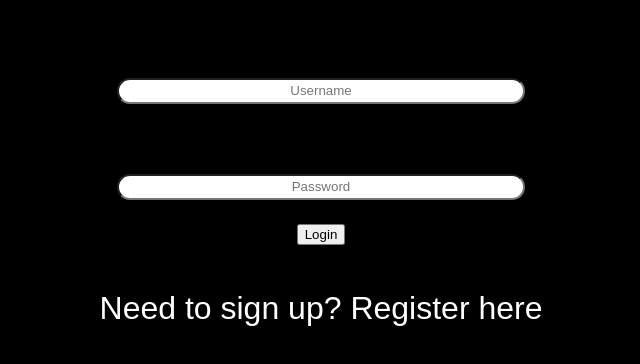
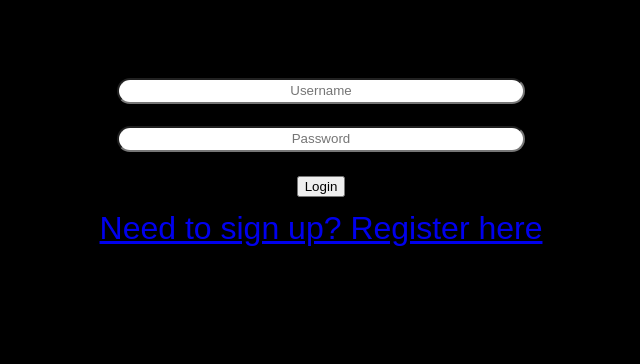
Before and after one commit to devhassanmahmood/Test-fronted, a React app: page / in a window 1280 px wide. Shown: the top 364 px of the page, without its empty margins (319-959 px from the left). Built offline with nearby package versions, Linux system fonts and the light colour scheme; the HTML template or start-up script is replaced by a standard one; a web font is replaced by a local one.

Commit message:
routing && auth

```diff
--- a/src/components/App.js
+++ b/src/components/App.js
@@ -13,10 +13,13 @@ import { HashRouter as Router, Switch, Route, Redirect, Link } from "react-route
 class App extends Component {
   render() {
     return (
+      <Route>
       <Switch>
-            <Route path="/home/:id" component={Dashboard}/>
+            <Route path="/home" component={Dashboard}/>
+            <Route path="/register" component={Register}/>
             <Route  path="/" component={Login}/>
       </Switch>
+    </Route>
     );
   }
 }
--- a/src/components/Dashboard.js
+++ b/src/components/Dashboard.js
@@ -1,5 +1,11 @@
 import React from 'react'
 import PropTypes from 'prop-types'
+import VideoContainer from './VideoContainer';
+import Clock from './Clock';
+// import News from './News';
+import Spotify from './Spotify';
+import Login from './Login';
+import Register from './Register';
 
 class Dashboard extends React.Component {
   render () {
--- a/src/components/Login.js
+++ b/src/components/Login.js
@@ -1,69 +1,57 @@
-import React, { Component } from 'react';
-import { HashRouter as Router, Switch, Route, Redirect, Link } from "react-router-dom";
-
+import React, {Component} from 'react';
+import {HashRouter as Router, Switch, Route, Redirect, Link} from "react-router-dom";
 
 class Login extends Component {
   constructor(props) {
     super(props);
     this.state = {
       username: "",
-    password: "",
+      password: ""
     }
     this.handleChange = this.handleChange.bind(this);
     this.handleSubmit = this.handleSubmit.bind(this);
   }
-  handleChange(event){
+  handleChange(event) {
     this.setState({
-      [event.target.name]: event.target.value,
+      [event.target.name]: event.target.value
     })
   }
 
-  handleSubmit(event){
+  handleSubmit(event) {
     event.preventDefault();
     const body = this.state
-    fetch("http://localhost:3000/api/v1/sessions",
-      {
+    fetch("http://localhost:3000/api/v1/sessions", {
       method: "POST",
       headers: {
         "Content-Type": "application/json"
       },
       body: JSON.stringify(body)
-      }
-    )
-    .then(res => res.json())
-    .then(json => {
-      console.log("json", json)
+    }).then(res => res.json()).then(json => {
+      if (json.status == "accepted") {
       localStorage.setItem('token', json.token);
       localStorage.setItem('id', json.id);
       this.props.history.push("/home")
+    } else {
+      alert("Not Today, buddy")
+    }
     })
   }
 
   render() {
     console.log(this.props);
-    return (
-      <div className="login">
+    return (<div className="login">
       <form onSubmit={this.handleSubmit}>
-          <center><input
-            type="text"
-            name="username"
-            placeholder="Username"
-            onChange={this.handleChange}
-            value={this.state.username}
-          /></center>
+        <center><input type="text" name="username" placeholder="Username" onChange={this.handleChange} value={this.state.username}/>
         <br></br>
-          <center><input
-            type="password"
-            name="password"
-            placeholder="Password"
-            onChange={this.handleChange}
-            value={this.state.password}
-          /></center>
-          <center><button type="submit">Login</button></center>
+        <input type="password" name="password" placeholder="Password" onChange={this.handleChange} value={this.state.password}/></center>
+        <center>
+          <button type="submit">Login</button>
+        </center>
       </form>
-        <center><p>Need to sign up? Register here</p></center>
-      </div>
-    )
+      <center>
+        <Link to="/register">Need to sign up? Register here</Link>
+      </center>
+    </div>)
   }
 }
 
--- a/src/components/Register.js
+++ b/src/components/Register.js
@@ -44,7 +44,7 @@ class Register extends Component {
     return (
       <div className="registration">
         <form onSubmit={this.handleSubmit}>
-          <input
+          <center><input
             type="text"
             name="username"
             placeholder="Username"
@@ -58,10 +58,12 @@ class Register extends Component {
             placeholder="Password"
             onChange={this.handleChange}
             value={this.state.password}
-          />
+          /></center>
           <center><button type="submit">Register</button></center>
         </form>
-        <center><p>Already a member? Login here</p></center>
+        <center>
+        <Link to="/">Need to sign up? Register here</Link>
+        </center>
       </div>
     )
   }
```
Lines whose indentation alone changed are shown as unchanged.
